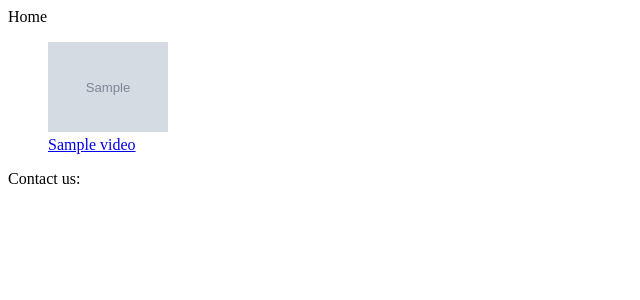
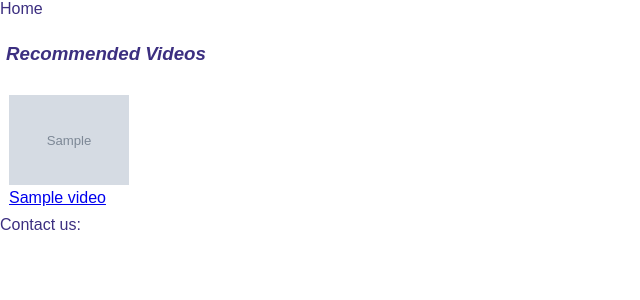
Before and after one commit to princedan-123/aidDev, a Flask app: template web_flask/api/v1/blueprints/templates/response.html in a window 1280 px wide. Shown: the top 300 px of the page, without its empty margins (0-640 px from the left). Run offline with Flask 3, Linux system fonts and the light colour scheme; the template is opened without the code that fills it: most values are stand-ins (such as "Sample title", 1, 10 or a date in 2020); grey boxes marked "Sample" are stand-in pictures.

Commit message:
implemeted youtube api with static content

```diff
--- a/web_flask/api/v1/blueprints/__init__.py
+++ b/web_flask/api/v1/blueprints/__init__.py
@@ -2,9 +2,10 @@
 from flask import Blueprint
 from googleapiclient.discovery import build
 from flask import render_template
+import uuid
 import os
 
-youtube_api = Blueprint('youtube_api', __name__, template_folder='templates')
+youtube_api = Blueprint('youtube_api', __name__, template_folder='templates', static_folder='static')
 
 @youtube_api.route('/videos', strict_slashes=False)
 def search_videos():
@@ -30,7 +31,8 @@ def search_videos():
                 }
             key = f'v{item}'
             videos[key] = video
-        return render_template('response.html', videos=videos)
+        version = str(uuid.uuid4())
+        return render_template('response.html', videos=videos, version=version)
     except Exception as e:
         print("an error occured", e)
     finally:
--- a/web_flask/api/v1/blueprints/templates/response.html
+++ b/web_flask/api/v1/blueprints/templates/response.html
@@ -3,6 +3,7 @@
 <head>
     <meta charset="UTF-8">
     <meta name="viewport" content="width=device-width, initial-scale=1.0">
+    <link rel="stylesheet" href="{{ url_for('static', filename='blueprint_static/css/response.css') }}?v={{ version }}">
     <title>recomendations</title>
 </head>
 <body>
@@ -12,10 +13,13 @@
         </nav>
     </header>
     <section>
-        <figure>
+        <header class="header"><h3> Recommended Videos </h3></header>
+        <figure class="image_container">
             {% for video in videos.values() %}
-                <img src="{{ video.get('thumbnail', '') }}" alt="thumbnail" width="120">
+            <div class="image_item">
+	            <a href="{{ video.get('video_url', '') }}"><img src="{{ video.get('thumbnail', '') }}" alt="thumbnail" width="120" title="{{ video.get('description', '') }}"></a>
                 <figcaption><a href="{{ video.get('video_url', '') }}">{{ video.get('title', '') }}</a></figcaption>
+            </div>
             {% endfor %}
         </figure>
 
--- /dev/null
+++ b/web_flask/static/blueprint_static/css/response.css
@@ -0,0 +1,26 @@
+/* reset */
+body{
+    box-sizing:border-box; margin: 0; border: 0; padding: 0;
+}
+/* Fonts */
+body{
+    font-family: Arial, Helvetica, sans-serif;
+    color: #3C2F80;
+}
+.image_container{
+    margin:3px;
+    display:flex;
+    justify-content:space-evenly;
+    align-items: center;
+    flex-flow: row wrap;
+}
+.image_item{
+    margin:3px;
+    padding: 3px;
+    flex: 1 1 150px;
+}
+.header{
+    margin:3px;
+    padding:3px;
+    font-style: italic;
+}
```
